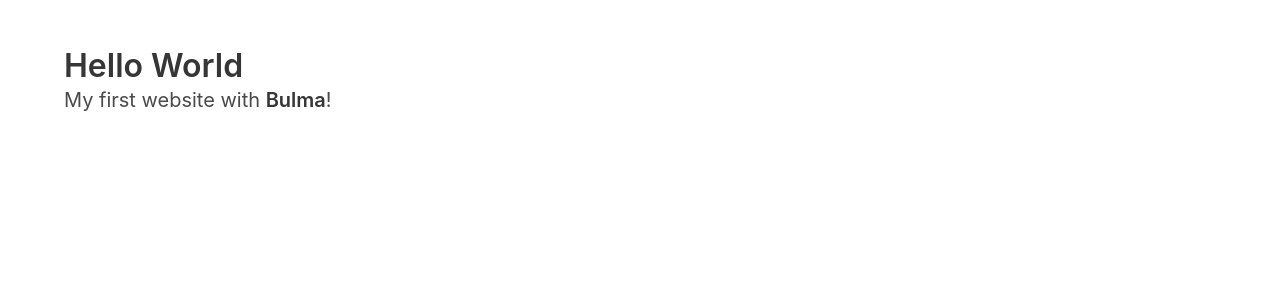
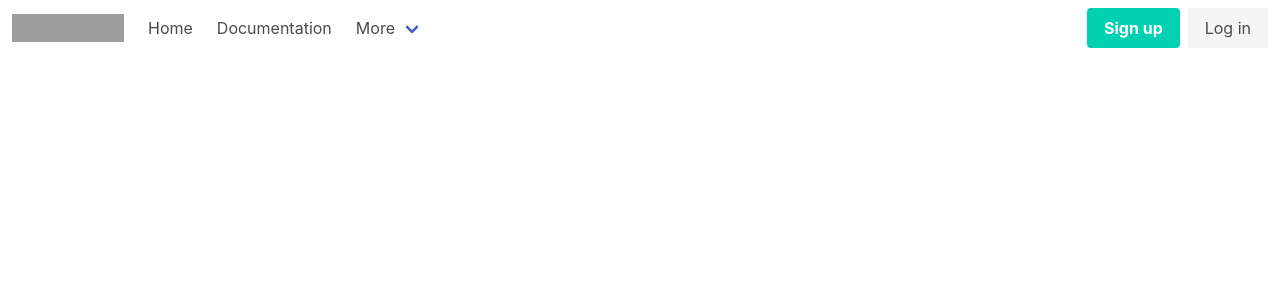
Before and after one commit to jpzambranoleon/Instagram-Clone, a Django app: page / in a window 1280 px wide. Shown: the top 300 px of the page. Run offline with Django 3.2, Linux system fonts and the light colour scheme; grey boxes are pictures that could not be loaded.

Commit message:
updated index.html

```diff
--- a/app/templates/app/index.html
+++ b/app/templates/app/index.html
@@ -7,16 +7,73 @@
     <meta name="viewport" content="width=device-width, initial-scale=1">
     <title>Hello Bulma!</title>
     <link rel="stylesheet" href="https://cdn.jsdelivr.net/npm/bulma@0.9.3/css/bulma.min.css">
+    <link href="https://fonts.googleapis.com/icon?family=Material+Icons"
+      rel="stylesheet">
   </head>
   <body>
+    <nav class="navbar" role="navigation" aria-label="main navigation">
+      <div class="navbar-brand">
+        <a class="navbar-item" href="https://bulma.io">
+          <img src="https://bulma.io/images/bulma-logo.png" width="112" height="28">
+        </a>
+
+        <a role="button" class="navbar-burger" aria-label="menu" aria-expanded="false" data-target="navbarBasicExample">
+          <span aria-hidden="true"></span>
+          <span aria-hidden="true"></span>
+          <span aria-hidden="true"></span>
+        </a>
+      </div>
+
+      <div id="navbarBasicExample" class="navbar-menu">
+        <div class="navbar-start">
+          <a class="navbar-item">
+            Home
+          </a>
+
+          <a class="navbar-item">
+            Documentation
+          </a>
+
+          <div class="navbar-item has-dropdown is-hoverable">
+            <a class="navbar-link">
+              More
+            </a>
+
+            <div class="navbar-dropdown">
+              <a class="navbar-item">
+                About
+              </a>
+              <a class="navbar-item">
+                Jobs
+              </a>
+              <a class="navbar-item">
+                Contact
+              </a>
+              <hr class="navbar-divider">
+              <a class="navbar-item">
+                Report an issue
+              </a>
+            </div>
+          </div>
+        </div>
+
+        <div class="navbar-end">
+          <div class="navbar-item">
+            <div class="buttons">
+              <a class="button is-primary">
+                <strong>Sign up</strong>
+              </a>
+              <a class="button is-light">
+                Log in
+              </a>
+            </div>
+          </div>
+        </div>
+      </div>
+    </nav>
   <section class="section">
     <div class="container">
-      <h1 class="title">
-        Hello World
-      </h1>
-      <p class="subtitle">
-        My first website with <strong>Bulma</strong>!
-      </p>
+
     </div>
   </section>
   </body>
```
